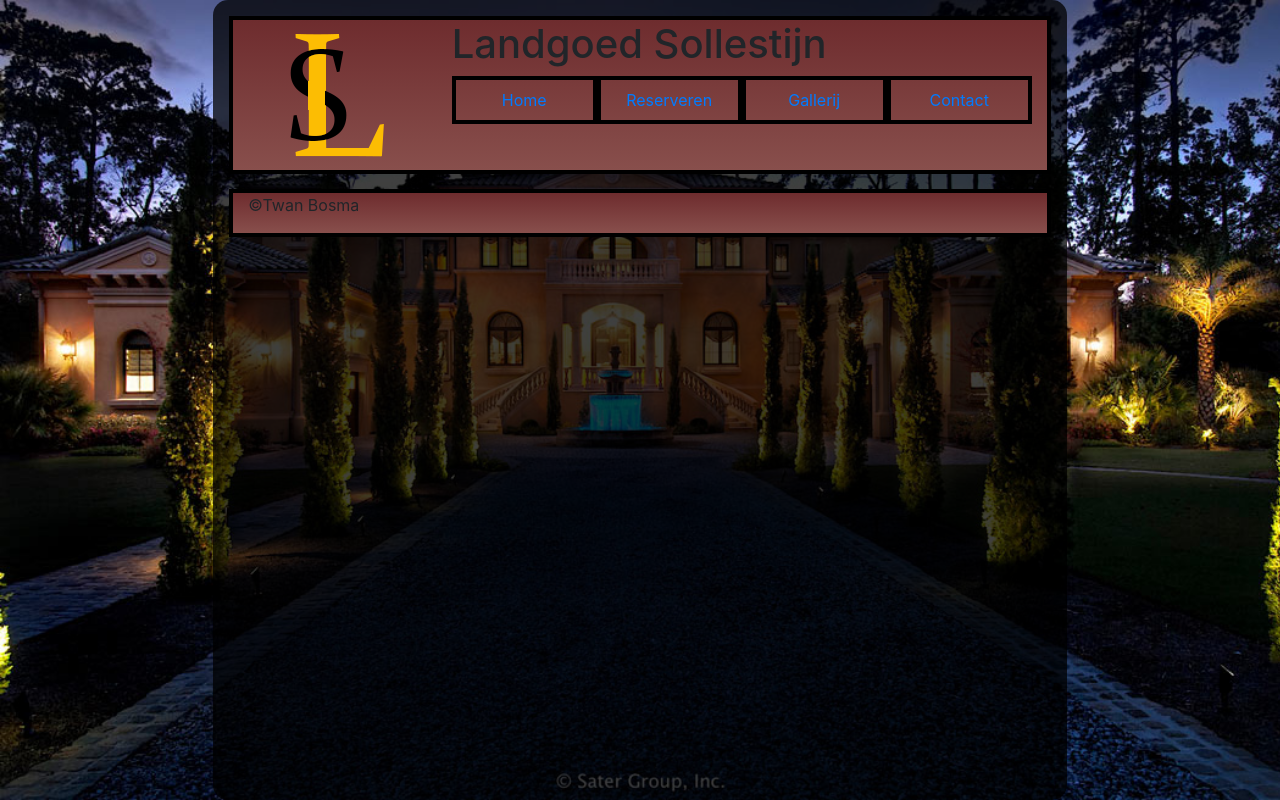
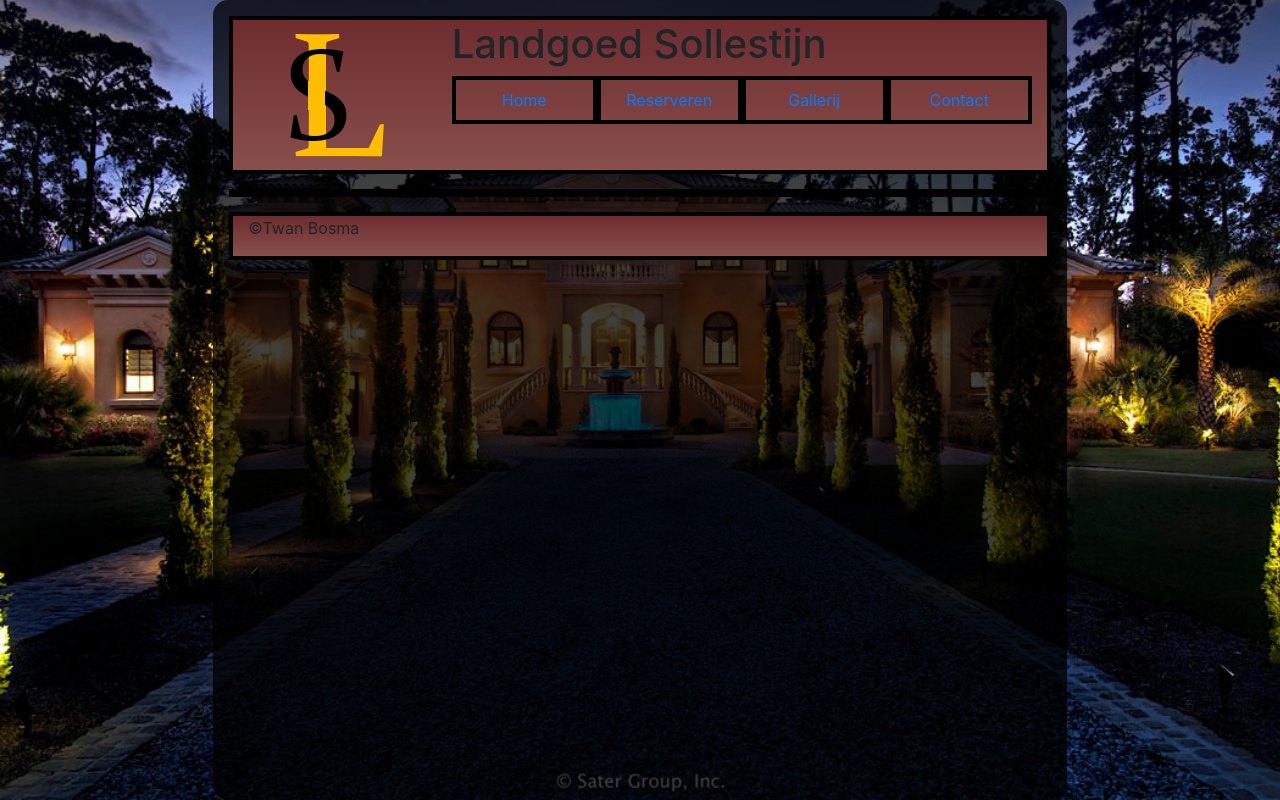
Before and after one commit to MarkBenjamins/Reserveringssysteem, a PHP site: page / in a window 1280 px wide. Run offline with PHP 8.4, Linux system fonts and the light colour scheme.

Commit message:
Pushing mark off a cliff

```diff
--- a/include/footer.php
+++ b/include/footer.php
@@ -1,3 +1,4 @@
+				</div>
 				<div id="footer" class="row">
 					<div id="footnote" class="col-12">
 						<p>&copy;Twan Bosma</p>
--- a/include/header.php
+++ b/include/header.php
@@ -40,4 +40,5 @@
 						</div>
 					</div>
 				</div>
+				<div id="content">
 					<!-- Dit is onze MAIN CONTENT !! -->
--- a/stylesheets/style.css
+++ b/stylesheets/style.css
@@ -34,7 +34,7 @@ min-width: 360px;
 ul{
 	list-style-type: none;
 }
-div > #header, div > #footer{
+div > #header, div > #footer, div > #content{
 	background-image: linear-gradient(to bottom, #6E2C2E, #884F4C);
 	border: 4px solid black;
 	margin: 15px;
```
